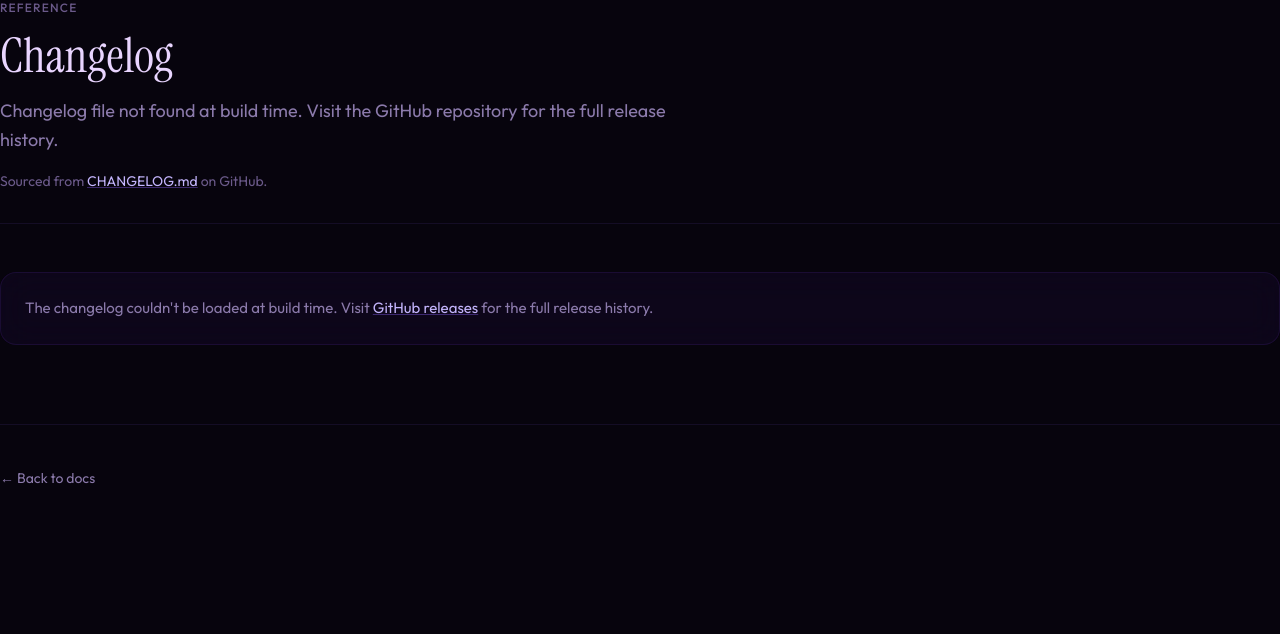
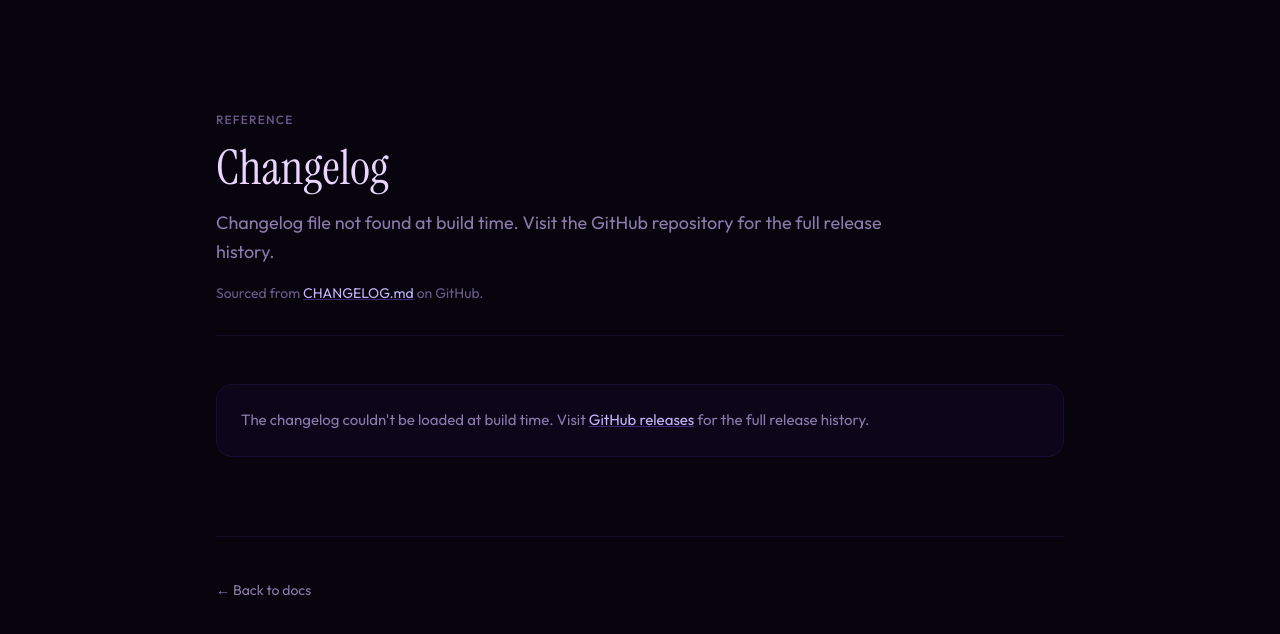
Before and after one commit to michellemayes/terrarium, a Next.js app in the folder site/: page /changelog in a window 1280 px wide. Shown: the top 634 px of the page. Built offline with nearby package versions, Linux system fonts and the light colour scheme.

Commit message:
fix: add container margins and padding to changelog page (#34)
The changelog page was missing layout styles, causing content to render
edge-to-edge with no margins. Add max-width, horizontal padding, and
vertical spacing to match the docs layout.

```diff
--- a/site/app/changelog/page.tsx
+++ b/site/app/changelog/page.tsx
@@ -163,7 +163,7 @@ export default function ChangelogPage() {
   const { intro, versions } = loadChangelog()
 
   return (
-    <article>
+    <article className="mx-auto max-w-4xl px-6 pt-28 pb-24">
       <header className="mb-12 pb-8 border-b border-violet-500/10">
         <p className="text-xs uppercase tracking-widest text-dim font-medium mb-4">
           Reference
```
